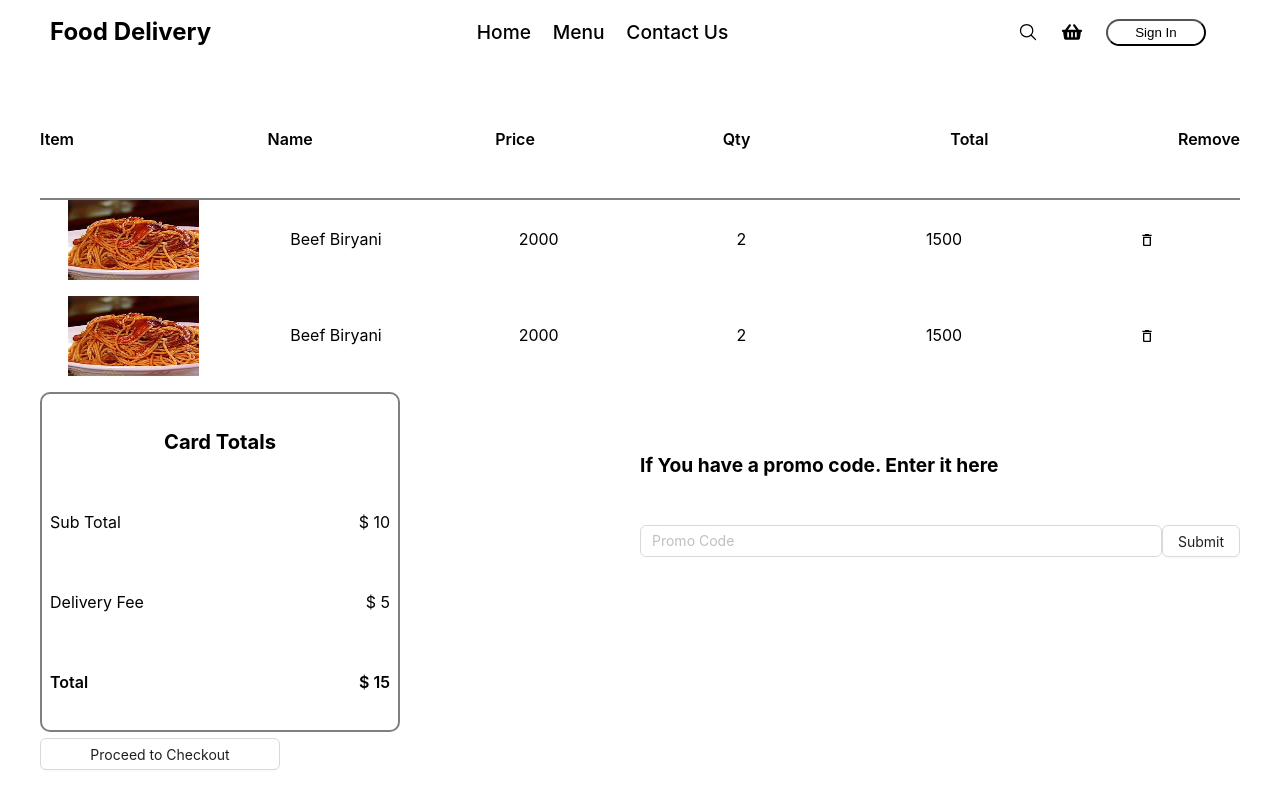
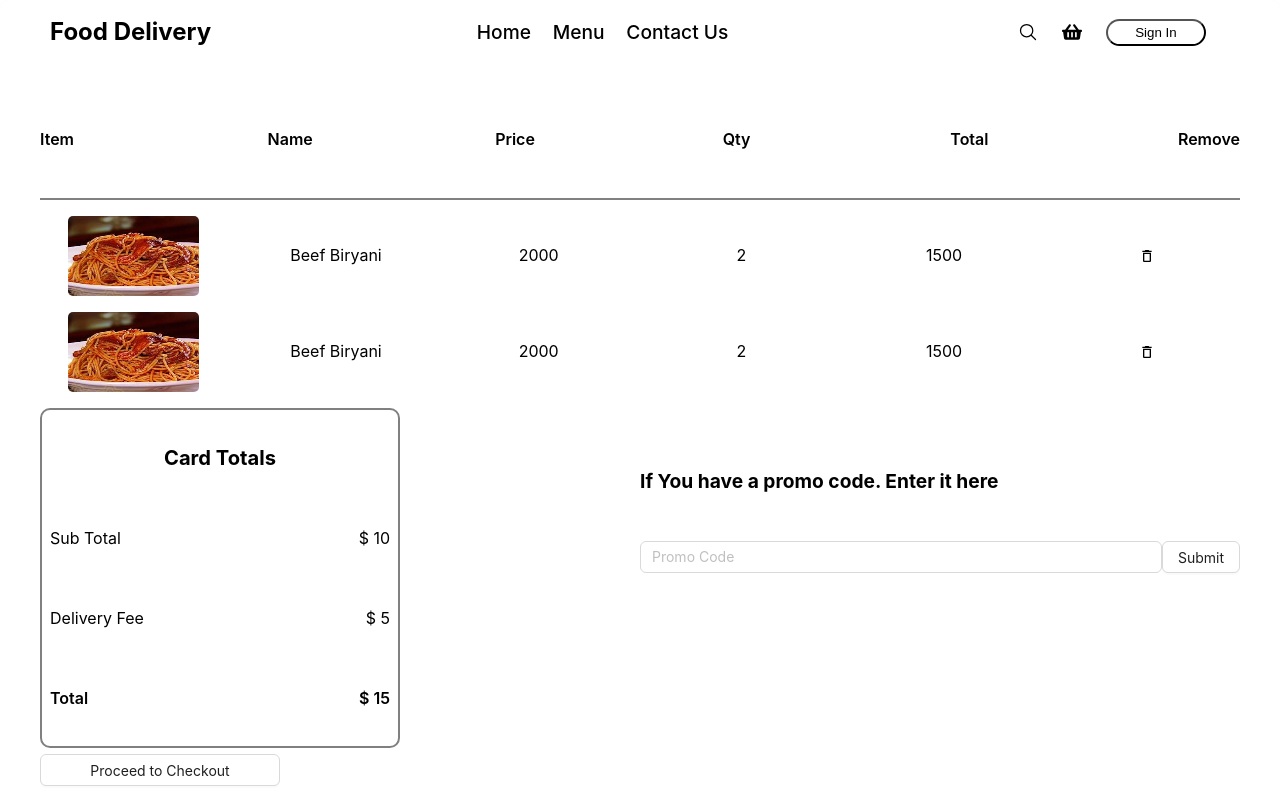
Before and after one commit to SyedMuhammadIzaan/FoodDeliveryApp, a React (Vite) app: page /add-to-cart in a window 1280 px wide. Shown: the top 800 px of the page. Built offline with nearby package versions, Linux system fonts and the light colour scheme.

Commit message:
set the styling on delivery information scss file

```diff
--- a/src/style/clientLayoutComponent.scss
+++ b/src/style/clientLayoutComponent.scss
@@ -307,6 +307,7 @@
 				}
 				.booked-items {
 					// border: 2px solid purple;
+					margin:1em 0em 1em 0em;
 
 					.display-items {
 						// border: 2px solid yellow;
@@ -326,6 +327,7 @@
 							img {
 								width: 100%;
 								height: 100%;
+								border-radius:5px;
 							}
 						}
 						.item {
```
